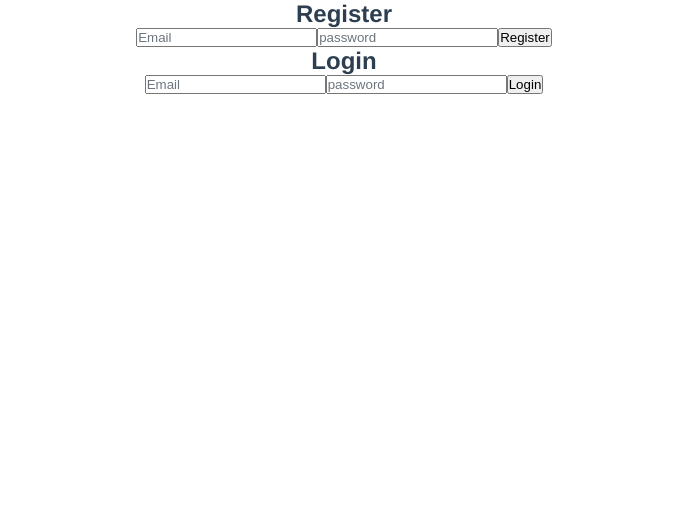
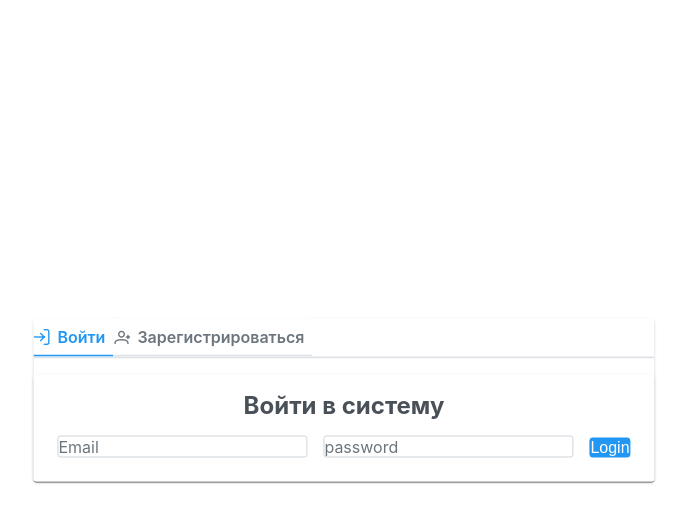
Before and after one commit to zep69/buisiness_home_vue, a Vue app: page /login in a window 1280 px wide. Shown: the top 522 px of the page, without its empty margins (296-983 px from the left). Built offline with nearby package versions, Linux system fonts and the light colour scheme.

Commit message:
14/07/22 commit mini styling

```diff
--- a/src/components/Header.vue
+++ b/src/components/Header.vue
@@ -1,10 +1,11 @@
 <template>
-	<Toolbar>
+	<Toolbar >
 		<template #start>
 			<div v-if="$store.state.user">
-				<Button class="p-button-text" @click="$router.push('/main/home')">Home</Button>
+				<Button class="p-button-text p-ripple" @click="$router.push('/main/home')">Home</Button>
 				<!-- <router-link class="p-button-text" to="/"></router-link> | -->
-				<Button class="p-button-text" @click="$router.push('/main/about')">About</Button>
+				<Button class="p-button-text p-ripple" @click="$router.push('/main/about')">About</Button>
+				<Button icon="pi pi-bars p-ripple" class="p-button-rounded  p-button-text" @click="visibleLeft = true"></Button>
 				<!--<router-link class="p-button-text" to="/about">About</router-link>  -->
 			</div>
 
@@ -15,6 +16,16 @@
 		</template>
 
 	</Toolbar>
+	<Sidebar v-model:visible="visibleLeft"  :baseZIndex="10000">
+		<h3>Меню</h3>
+		<Listbox v-model="selectedMenu" :options="menuItems" @click="$router.push(menuItems.router)" >
+			<template #option="slotProps">
+				<div @click="$router.push(slotProps.option.router)">
+					<div>{{slotProps.option.name}}</div>
+				</div>
+			</template>
+		</Listbox>
+	</Sidebar>
 </template>
 
 <script>
@@ -29,6 +40,20 @@ export default {
 			store.dispatch('fetchUser')
 		})
 
+	},
+	data(){
+		return{
+			visibleLeft:false,
+			selectedMenu: null,
+			menuItems:[
+				{
+						name:'Бюджет', router:'/main/home'
+				},
+				{
+					name: 'ToDo', router: '/main/about'
+				}
+			]
+		}
 	}
 }
 </script>
--- a/src/views/Login.vue
+++ b/src/views/Login.vue
@@ -1,20 +1,46 @@
 <template>
 	<main class="login">
+		<div class="p-card logreg">
+			<TabView>
 		<section class="forms">
-			<form  class="register" @submit.prevent="register">
-				<h2>Register</h2>
-				<input type="email" placeholder="Email" v-model="register_form.email"/>
-				<input type="password" placeholder="password" v-model="register_form.password"/>
-				<input	type="submit" value="Register"/>
+			<TabPanel>
+				<template #header>
+					<i class="pi pi-sign-in"></i>
+					<span> Войти</span>
+				</template>
+				<div class="p-card" style="margin-top: 1rem;">
+					<form class="" @submit.prevent="login" style="padding: 1rem">
+						<h2>Войти в систему</h2>
+						<div style="margin-top: 0.5rem">
+						<input class="p-inputtext" type="email" placeholder="Email" v-model="login_form.email"/>
+						<input class="p-inputtext" type="password" placeholder="password" v-model="login_form.password"/>
+						<input	class="p-button " type="submit" value="Login"/>
+						</div>
+					</form>
+				</div>
+			</TabPanel>
 
+
+			<TabPanel>
+				<template #header>
+					<i class="pi pi-user-plus"></i>
+					<span> Зарегистрироваться</span>
+				</template>
+			<div class="p-card"  style="margin-top: 1rem;">
+			<form  class="register" @submit.prevent="register" style="padding: 1rem">
+				<h2>Регистрация</h2>
+				<div style="margin-top: 0.5rem;">
+				<input class="p-inputtext" type="email" placeholder="Email" v-model="register_form.email"/>
+				<input class="p-inputtext" type="password" placeholder="password" v-model="register_form.password"/>
+				<input	class="p-button " type="submit" value="Register"/>
+				</div>
 			</form>
-			<form class="login" @submit.prevent="login">
-				<h2>Login</h2>
-				<input type="email" placeholder="Email" v-model="login_form.email"/>
-				<input type="password" placeholder="password" v-model="login_form.password"/>
-				<input	type="submit" value="Login"/>
-			</form>
+		</div>
+			</TabPanel>
+
 		</section>
+			</TabView>
+		</div>
 	</main>
 
 </template>
@@ -49,5 +75,22 @@ export default {
 </script>
 
 <style scoped>
+section{
+
+}
+.logreg{
+	position: absolute;
+	top: 50%;
+	left: 50%;
+	margin-right: -50%;
+	transform: translate(-50%, -50%)
+}
+span{
+
+	margin:0.5rem;
+}
+input{
+	margin: 0.5rem;
+}
 
 </style>
--- a/src/views/MainPage.vue
+++ b/src/views/MainPage.vue
@@ -1,5 +1,5 @@
 <template>
-	<Header/>
+	<Header />
 	<main>
 		<router-view></router-view>
 	</main>
@@ -12,6 +12,15 @@ export default {
 	components:{
 		Header
 	},
+	data: () =>({
+
+	}),
+	mounted(){
+
+	},
+	methods:{
+
+	}
 }
 </script>
 
```
Also changed, not shown: src/main.js (+10 -0 lines).
